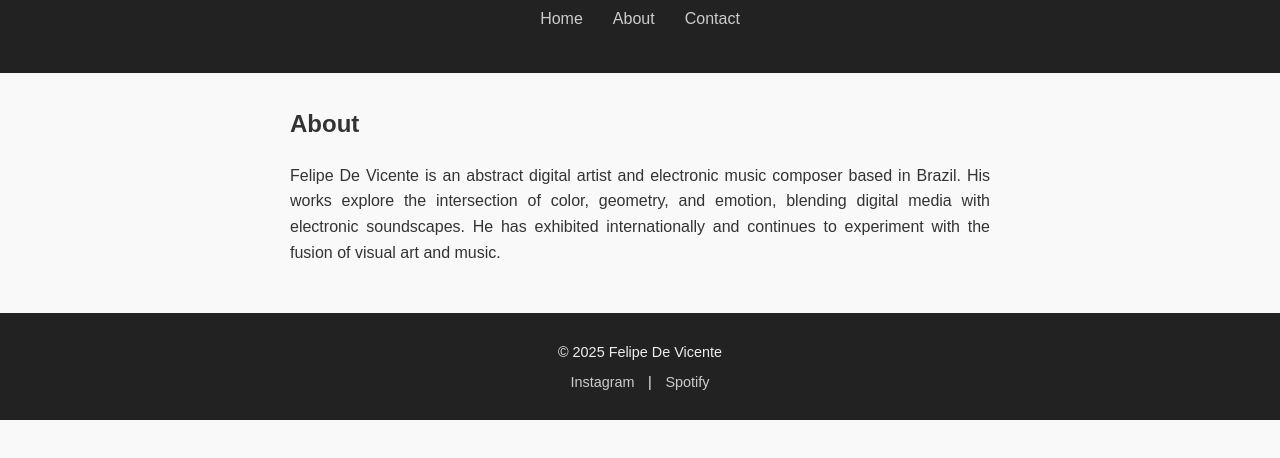
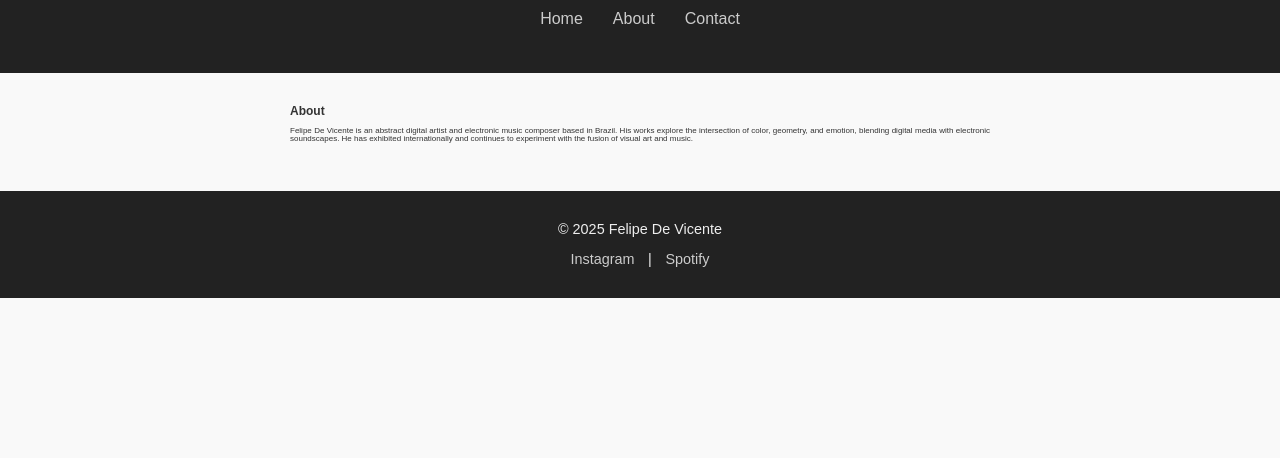
Before and after one commit to felipedevicente/felipedevicente.github.io, a plain HTML site: page about.html in a window 1280 px wide. Shown: the part 110-568 px from the top of the page. Drawn offline with Linux system fonts and the light colour scheme.

Commit message:
Update about.html

```diff
--- a/about.html
+++ b/about.html
@@ -56,8 +56,8 @@
       max-width: 700px;
       margin: 2rem auto;
       padding: 0 1rem;
-      font-size: 1rem;
-      line-height: 1.6;
+      font-size: 0.5rem;
+      line-height: 1;
       text-align: justify;
     }
 
```
